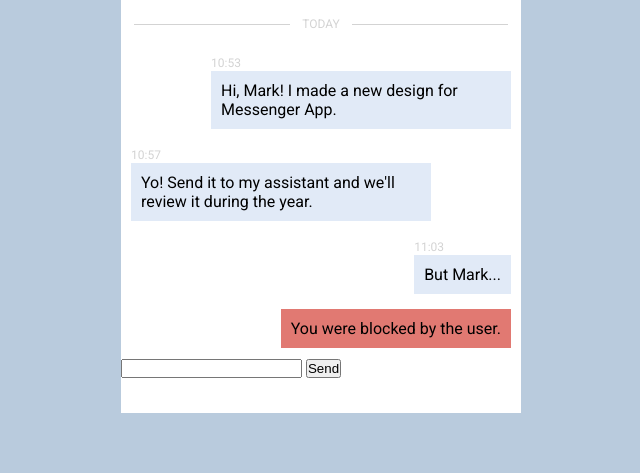
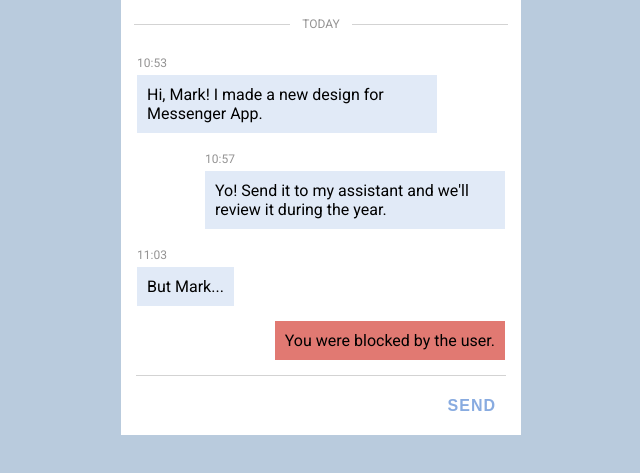
Before and after one commit to filiphis/front-end-challenges, a plain HTML site: page challenge04/index.html in a window 1280 px wide. Shown: the part 171-644 px from the top of the page, without its empty margins (319-959 px from the left). Drawn offline with Linux system fonts and the light colour scheme.

Commit message:
Finalizando desafio04

```diff
--- a/challenge04/index.html
+++ b/challenge04/index.html
@@ -44,7 +44,7 @@
           </p>
         </li>
       </ul>
-      <div class="chat_send">
+      <div class="chat__send">
         <input type="text" />
         <button type="submit">Send</button>
       </div>
--- a/challenge04/styles.css
+++ b/challenge04/styles.css
@@ -24,7 +24,7 @@ body {
 .chat {
   margin: 100px auto 0;
   width: 400px;
-  height: 484px;
+  /* height: 484px; */
   background-color: white;
 }
 
@@ -62,12 +62,14 @@ body {
 .chat__day {
   text-align: center;
   text-transform: uppercase;
-  color: lightgrey;
+  /* color: lightgrey; */
+  color: rgb(148, 147, 147);
   font-size: 12px;
   display: flex;
   align-items: center;
   justify-content: space-evenly;
   margin-bottom: 1rem;
+  /* font-weight: bold; */
 }
 
 .chat__day::after,
@@ -79,24 +81,27 @@ body {
 }
 
 .chat__time {
-  color: lightgrey;
+  color: rgb(148, 147, 147);
+  display: inline-block;
   font-size: 12px;
+  margin-bottom: 5px;
 }
 
-.chat__message {
-  align-self: flex-start;
+.chat__message,
+.chat__messageText--block {
+  align-self: flex-end;
   max-width: 75%;
-  margin: 5px 10px 10px;
+  margin: 5px 16px 10px;
 }
 
-.chat__message--myMessage,
-.chat__messageText--block {
-  align-self: flex-end;
+.chat__message--myMessage {
+  align-self: flex-start;
   /* text-align: justify; */
 }
 
 .chat__messageText--block {
   background-color: rgba(255, 99, 71, 0.9);
+  margin-bottom: 15px;
 }
 
 .chat__messageText {
@@ -110,3 +115,46 @@ body {
 
 .chat__messageText-fiendMessage {
 }
+
+.chat__send {
+  display: flex;
+  justify-content: space-between;
+  /* background-color: red; */
+  height: 60px;
+  /* margin: 0 10px; */
+  padding: 15px 0px;
+  border-top: 1px solid lightgrey;
+  margin: 0 15px;
+  align-items: center;
+}
+
+.chat__send input {
+  flex-grow: 1;
+  border: none;
+  color: rgb(184, 179, 179);
+  font-size: 16px;
+  font-weight: bold;
+  padding: 10px 5px;
+}
+.chat__send button {
+  background-color: transparent;
+  border: none;
+  color: rgba(106, 150, 216, 0.8);
+  font-weight: bold;
+  font-size: 16px;
+  text-transform: uppercase;
+  letter-spacing: 1px;
+  padding: 10px;
+}
+
+.chat__send button:focus,
+.chat__send button:active,
+.chat__send input:focus,
+.chat__send input:active {
+  border: none;
+  outline: none;
+}
+
+.chat__send button:hover {
+  cursor: pointer;
+}
```
